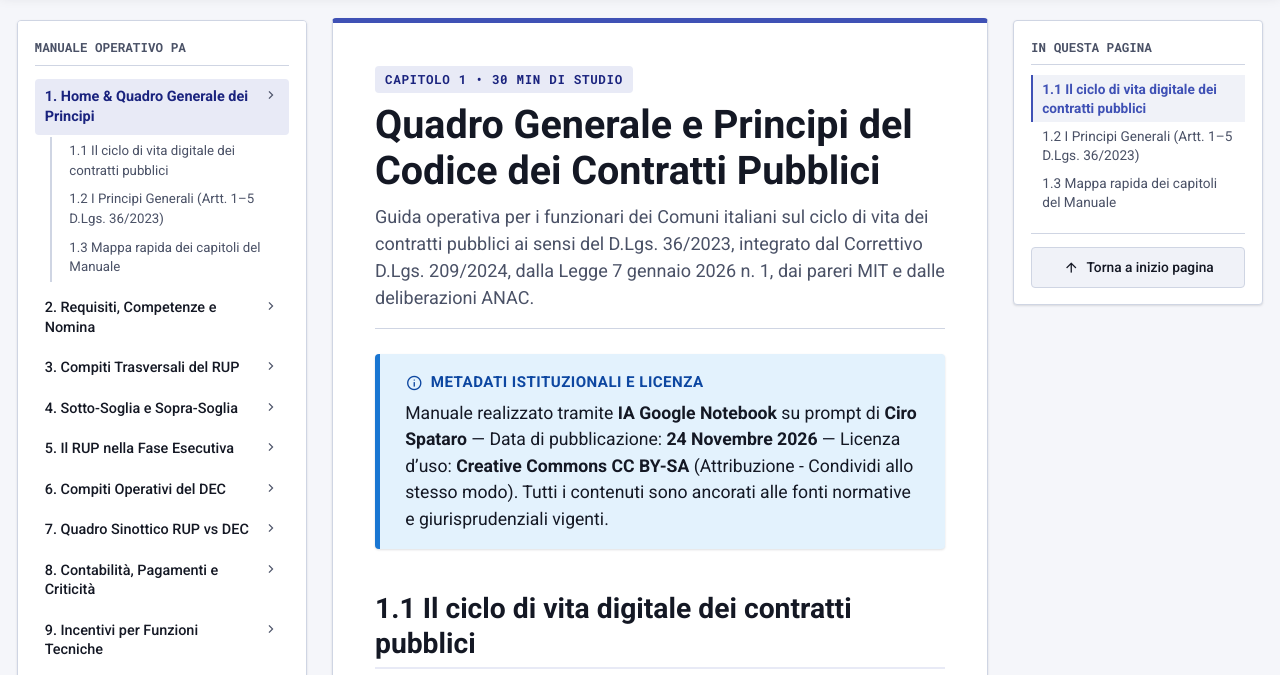
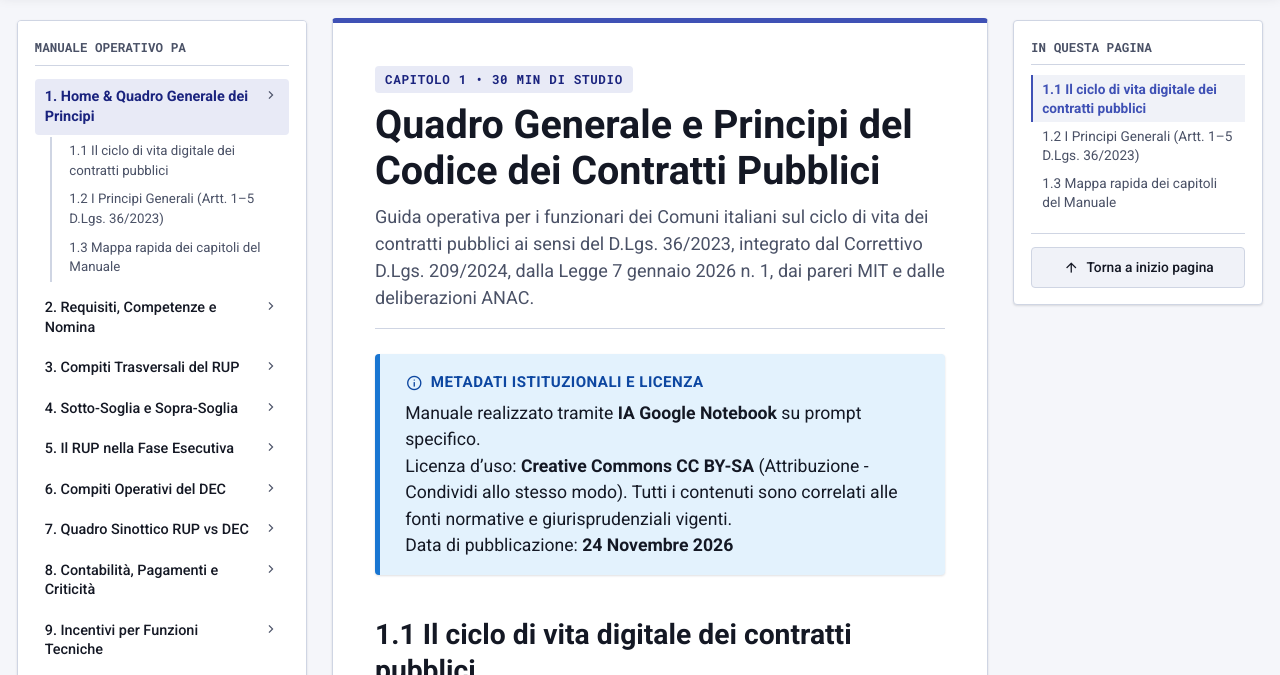
Before and after one commit to UO-TransizioneDigitaleComunePalermo/rup-dec, a plain HTML site: page index.html in a window 1280 px wide. Shown: the part 64-739 px from the top of the page. Drawn offline with nearby package versions, Linux system fonts and the light colour scheme.

Commit message:
Revise metadata and publication details in index.html
Updated the metadata section to clarify the manual's creation and licensing details.

```diff
--- a/index.html
+++ b/index.html
@@ -837,7 +837,9 @@
 
         <div class="admonition">
           <div class="admonition-title"><span class="material-symbols-outlined" aria-hidden="true" style="font-size:18px;">info</span>Metadati Istituzionali e Licenza</div>
-          <p style="margin:0;">Manuale realizzato tramite <strong>IA Google Notebook</strong> su prompt di <strong>Ciro Spataro</strong> — Data di pubblicazione: <strong>24 Novembre 2026</strong> — Licenza d’uso: <strong>Creative Commons CC BY-SA</strong> (Attribuzione - Condividi allo stesso modo). Tutti i contenuti sono ancorati alle fonti normative e giurisprudenziali vigenti.</p>
+          <p style="margin:0;">Manuale realizzato tramite <strong>IA Google Notebook</strong> su prompt specifico.</p>
+          <p style="margin:0;">Licenza d’uso: <strong>Creative Commons CC BY-SA</strong> (Attribuzione - Condividi allo stesso modo). Tutti i contenuti sono correlati alle fonti normative e giurisprudenziali vigenti.</p>
+          <p style="margin:0;">Data di pubblicazione: <strong>24 Novembre 2026</strong></p>
         </div>
 
         <h2 class="sec-title" id="ch1-ciclo">1.1 Il ciclo di vita digitale dei contratti pubblici</h2>
```
